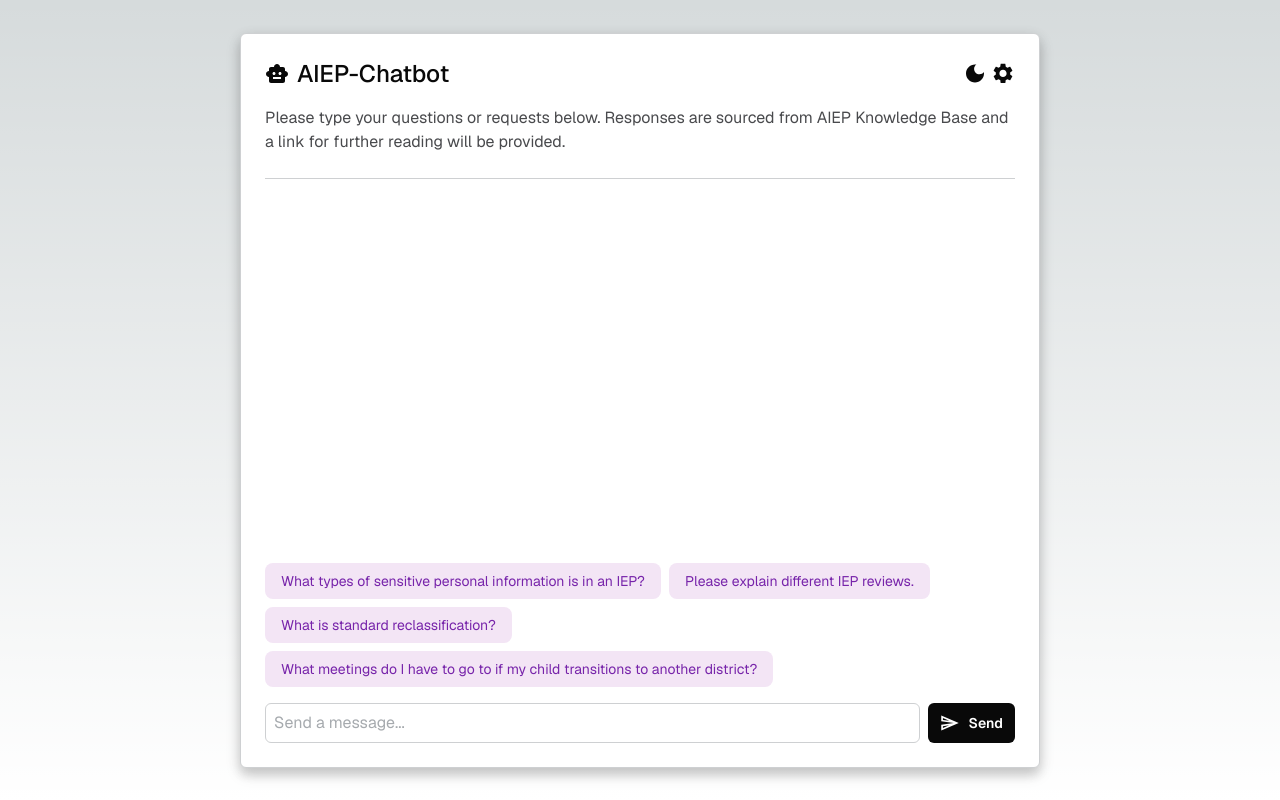
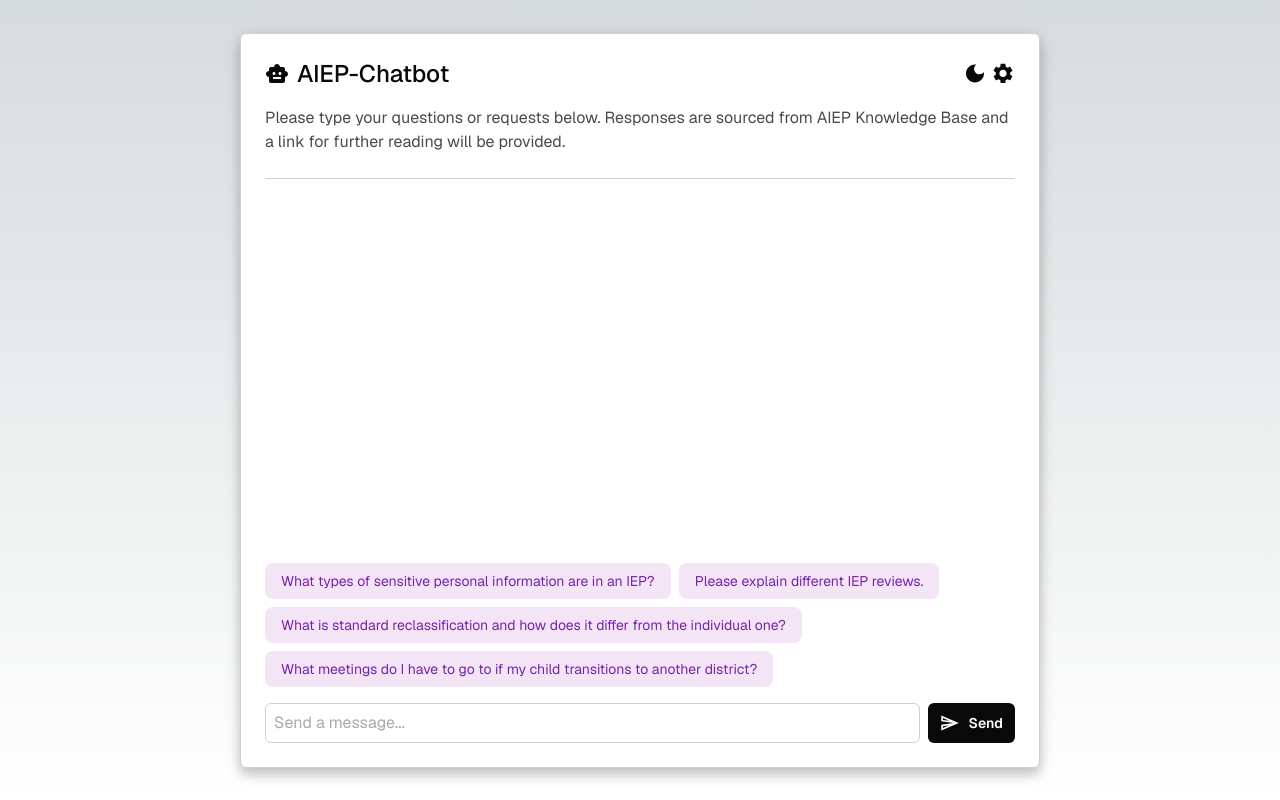
Before and after one commit to xuhongkang/aiep-frontend-dev, a Next.js app: page / in a window 1280 px wide. Built offline with nearby package versions, Linux system fonts and the light colour scheme.

Commit message:
changed prompts

```diff
--- a/components/PromptSuggestions/PromptSuggestionsRow.tsx
+++ b/components/PromptSuggestions/PromptSuggestionsRow.tsx
@@ -2,10 +2,10 @@ import PromptSuggestionButton from "./PromptSuggestionButton";
 
 const PromptSuggestionRow = ({ onPromptClick }) => {
   const prompts = [
-    'What types of sensitive personal information is in an IEP?',
+    'What types of sensitive personal information are in an IEP?',
     'Please explain different IEP reviews.',
-    'What is standard reclassification?',
-    'What meetings do I have to go to if my child transitions to another district?',
+    'What is standard reclassification and how does it differ from the individual one?',
+    'What meetings do I have to go to if my child transitions to another district?'
   ];
 
   return (
```
